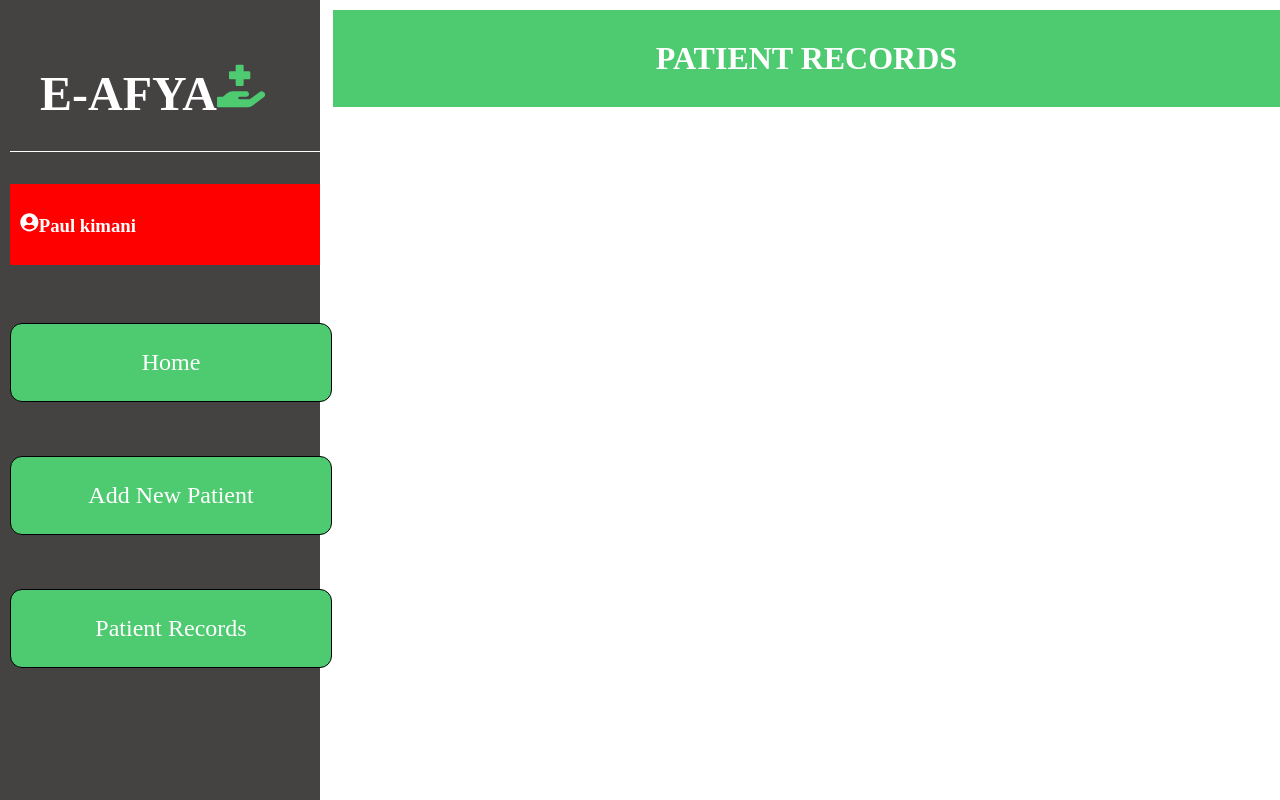
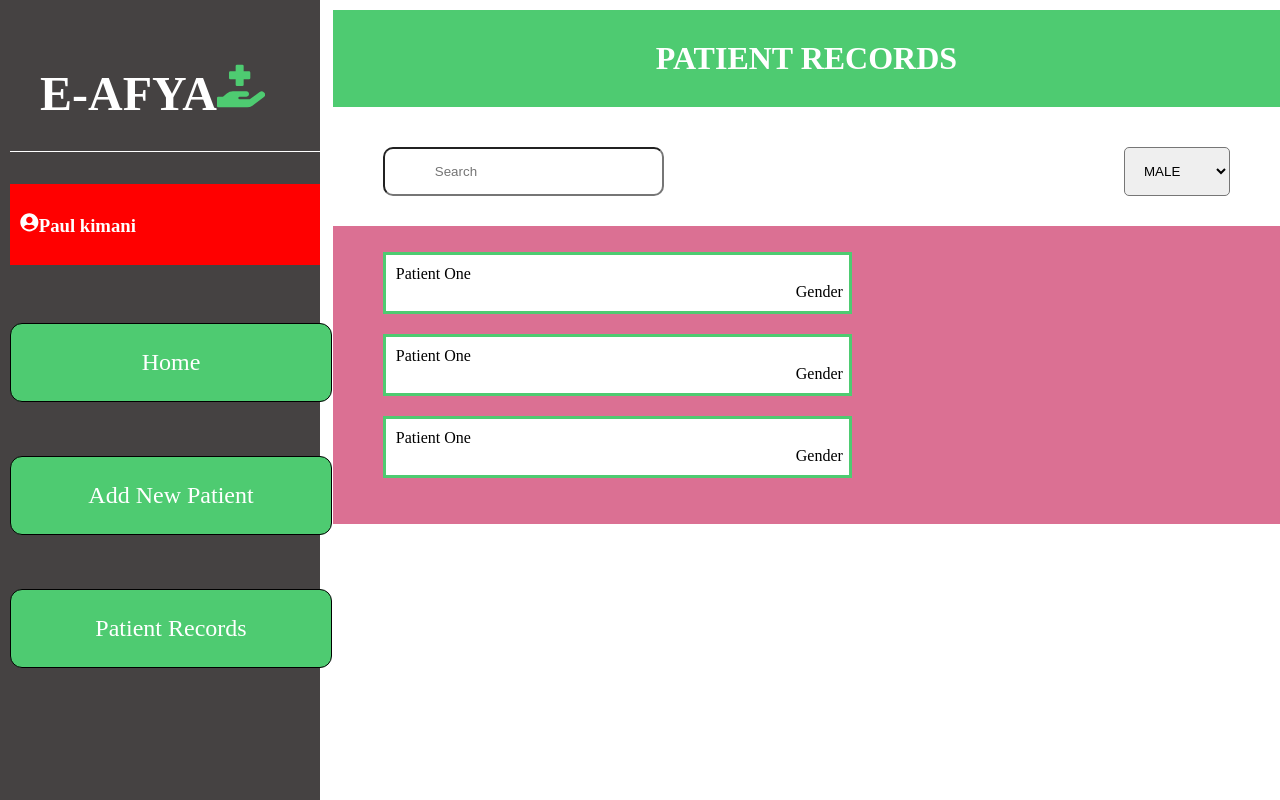
Before and after one commit to elviskim18/E-AFYA, a React (Create React App) app: page /patientrecords in a window 1280 px wide. Built offline with nearby package versions, Linux system fonts and the light colour scheme.

Commit message:
add patient component

```diff
--- a/src/components/NewPatient.js
+++ b/src/components/NewPatient.js
@@ -25,7 +25,7 @@ function NewPatient (){
 
                         <div className="element">
                             <label for="contact">Contacts</label>
-                            <input type="number" name="contact" placeholder="email"/>
+                            <input type="text" name="contact" placeholder="Phone number"/>
                         </div>
 
                         <div className="element">
--- /dev/null
+++ b/src/components/Patient.js
@@ -0,0 +1,15 @@
+import React from "react";
+
+function Patient (){
+    return (
+        <ul>
+            <li className="patient">Patient One <span>Gender</span></li>
+            <li className="patient">Patient One <span>Gender</span></li>
+            <li className="patient">Patient One <span>Gender</span></li>
+        </ul>
+
+
+    )
+}
+
+export default Patient;
--- a/src/components/PatientRecords.js
+++ b/src/components/PatientRecords.js
@@ -1,9 +1,22 @@
 import React from "react";
+import Patient from "./Patient";
+
+
 
 function PatientRecords (){
     return (
         <div>
             <h1 className="header">PATIENT RECORDS</h1>
+            <div className="seafil">
+                <input type="text" placeholder= "Search" value="" />
+                <select name="filter" >
+                    <option value="male">MALE</option>
+                    <option value="female">FEMALE</option>
+                </select>
+            </div>
+            <div className="pRecords">
+                <Patient />
+            </div>
 
         </div>
 
--- a/src/css/_home.scss
+++ b/src/css/_home.scss
@@ -7,12 +7,13 @@
        h2{
            font-size: 1.8em;
            margin-left: 80px;
+
            padding: 20px;
-           ::before{
-               content: "";
-               background-color: black;
-               width: 3%;
-               height: 20%;
+           &::before{
+               content: ">>";
+               margin-right: 20px;
+               width: 30px;
+               height: 30px;
            }
        }
        .dcontainer{
--- a/src/css/_patientRecords.scss
+++ b/src/css/_patientRecords.scss
@@ -1 +1,43 @@
 @import "./variables";
+
+.seafil{
+    display: flex;
+    flex-direction: row;
+    justify-content: space-between;
+    margin-top: 40px;
+    margin-bottom: 30px;
+    select{
+        padding: 15px;
+        border-radius: 5px;
+        margin-right: 50px;
+    }
+    input{
+        margin-left: 50px;
+        padding: 5px 50px;
+        border-radius: 10px;
+    }
+}
+
+.pRecords{
+    background-color: palevioletred;
+    display: flex;
+    flex-direction: column;
+    padding: 10px;
+    ul{
+        list-style: none;
+        .patient{
+            width: 50%;
+            border: 3px solid $color-theme;
+            padding: 10px;
+            background-color: white;
+            margin-bottom: 20px;
+            span{
+                margin-left: 400px;
+            }
+
+
+        }
+
+    }
+
+}
```
